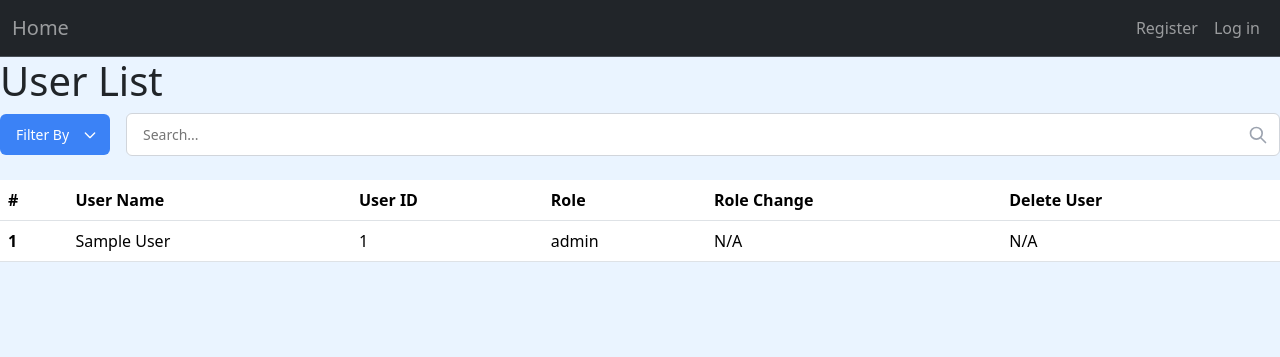
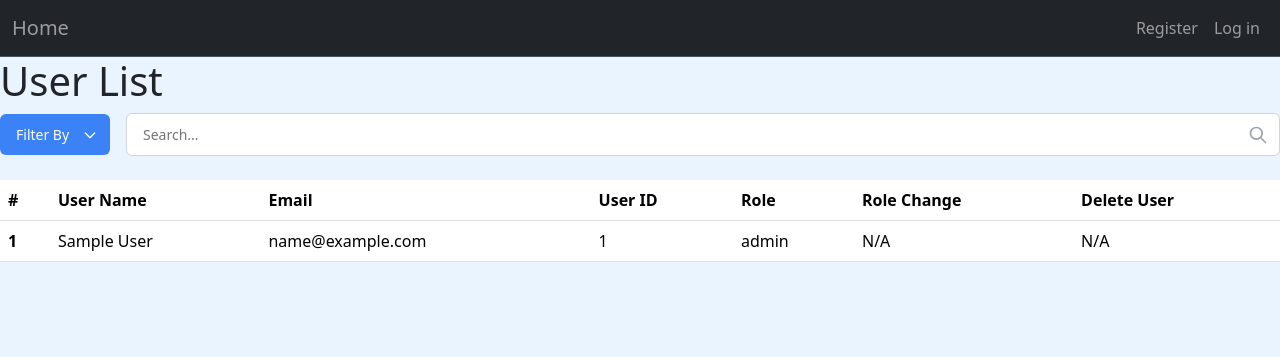
Before and after one commit to thunder-12345/Neopte_Onboarding_Platform, a Flask app: page /user/list in a window 1280 px wide. Shown: the top 357 px of the page. Run offline with Flask 3, Linux system fonts and the light colour scheme; tables that the repository leaves empty hold one stand-in row (values such as "Sample post"); some libraries are stand-ins or nearby versions.

Commit message:
add email column to user list page
Co-Authored-By: Claude Sonnet 4.6 <noreply@anthropic.com>

```diff
--- a/project/templates/user_list.html
+++ b/project/templates/user_list.html
@@ -40,6 +40,7 @@
     <tr>
         <th scope="col">#</th>
         <th scope ="col">User Name</th>
+        <th scope="col">Email</th>
         <th scope="col">User ID</th>
         <th scope="col">Role</th>
         <th scope="col">Role Change</th>
@@ -62,6 +63,7 @@
             <tr>
             <th scope="row">{{user_num}}</th>
             <td>{{ user.name }}</td>
+            <td>{{ user.email }}</td>
             <td>{{ user.id }}</td>
             <td>{{ user.role }}</td>
             <!-- Role Change column -->
```
